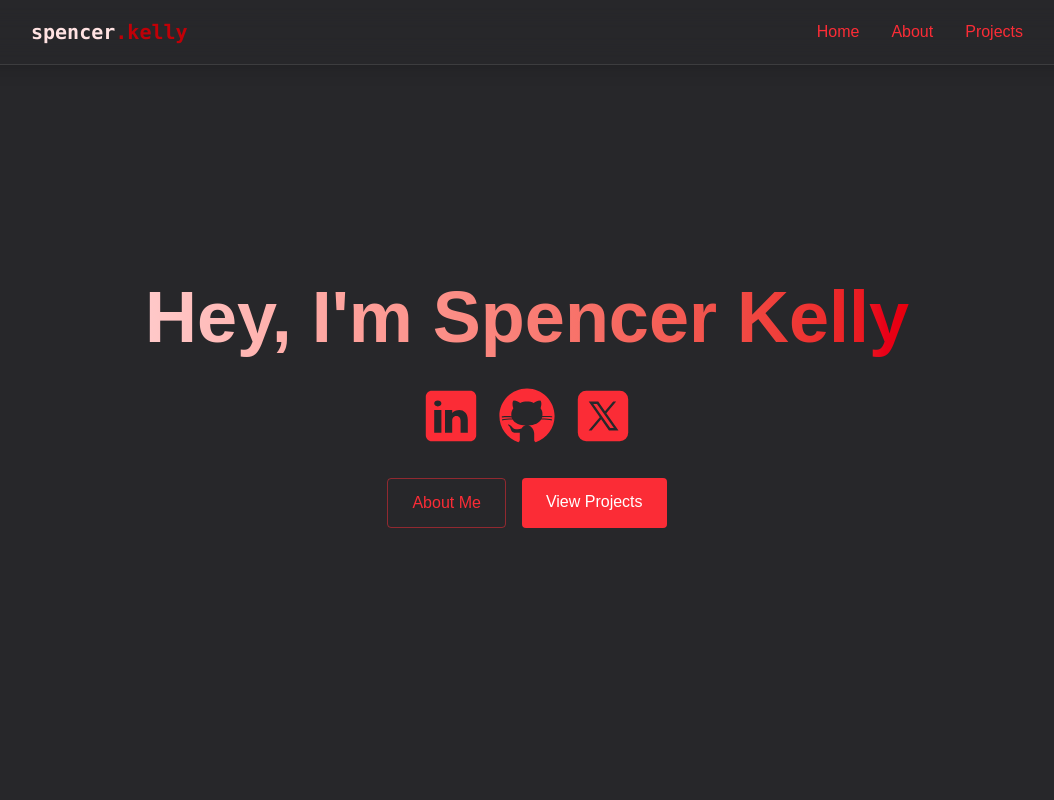
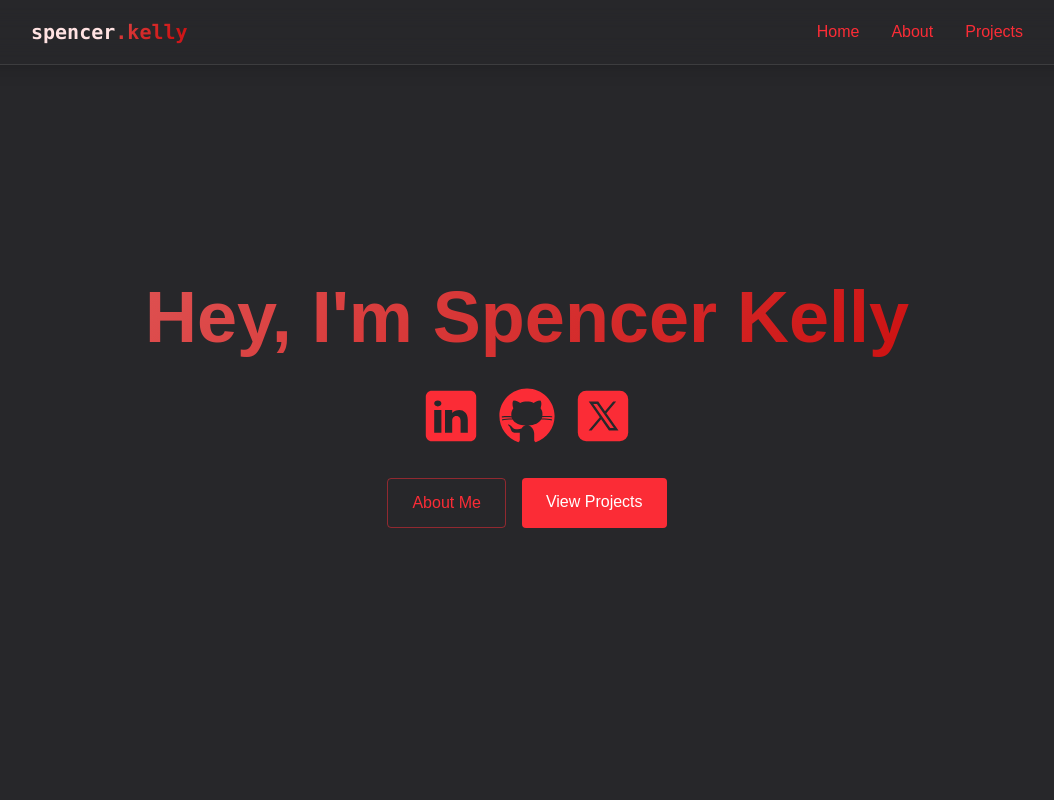
Before and after one commit to Flapjacck/React-Portfolio, a React (Vite) app: page / in a window 1280 px wide. Shown: the top 800 px of the page, without its empty margins (113-1167 px from the left). Built offline with nearby package versions, Linux system fonts and the light colour scheme.

Commit message:
Style changes for Home, SvgRow and Navbar

```diff
--- a/src/components/Navbar.tsx
+++ b/src/components/Navbar.tsx
@@ -15,7 +15,7 @@ export const Navbar = ({ menuOpen, setMenuOpen }: NavbarProps) => {
         <div className="flex justify-between items-center h-16">
           <a href="#home" className="font-mono text-xl font-bold text-red-100">
             {" "}
-            spencer<span className="text-red-700">.kelly</span>{" "}
+            spencer<span className="gradient-bg bg-clip-text text-transparent">.kelly</span>{" "}
           </a>
 
           <div
--- a/src/components/SvgRow.tsx
+++ b/src/components/SvgRow.tsx
@@ -11,7 +11,7 @@ interface SvgIconProps {
         height="50"
         viewBox="0 0 50 50"
         fill="currentColor"
-        className="w-15 h-15 text-red-500 hover:text-red-700 transition-colors"
+        className="w-15 h-15 text-red-500 hover:text-red-400 transition-colors duration-1 hover:-translate-y-0.5"
         aria-label={alt}
       >
         <path d={svgPath} />
--- a/src/components/sections/Home.tsx
+++ b/src/components/sections/Home.tsx
@@ -9,7 +9,7 @@ export const Home = () => {
     >
       <RevealOnScroll>
         <div className="text-center z-10 px-4">
-          <h1 className="text-5xl md:text-7xl font-bold mb-6 bg-gradient-to-l from-red-600 to-red-200 bg-clip-text text-transparent leading-tight">
+          <h1 className="text-5xl md:text-7xl font-bold mb-6 gradient-bg bg-clip-text text-transparent leading-tight">
             Hey, I'm Spencer Kelly
           </h1>
 
@@ -26,7 +26,7 @@ export const Home = () => {
 
             <a
               href="#projects"
-              className="bg-red-500 text-white py-3 px-6 rounded font-medium transition relative overflow-hidden hover:-translate-y-0.5 hover:shadow-[0_0_15px_rgba(59, 130, 246, 0.4)]"
+              className="bg-red-500 text-white py-3 px-6 rounded font-medium transition relative hover:-translate-y-0.5 hover:bg-red-400"
             >
               View Projects
             </a>
--- a/src/index.css
+++ b/src/index.css
@@ -36,6 +36,24 @@ body {
   .animate-loading-bar {
     animation: loading 1.4s ease infinite;
   }
+
+  .gradient-bg {
+    background: linear-gradient(-45deg, #EC0B43, #ce518f, #ce1313, #e46868);
+    background-size: 400% 400%;
+    animation: gradient 7s ease infinite;
+  }
+
+  @keyframes gradient {
+    0% {
+      background-position: 0% 50%;
+    }
+    50% {
+      background-position: 100% 50%;
+    }
+    100% {
+      background-position: 0% 50%;
+    }
+  }
 }
 
 .reveal {
```
